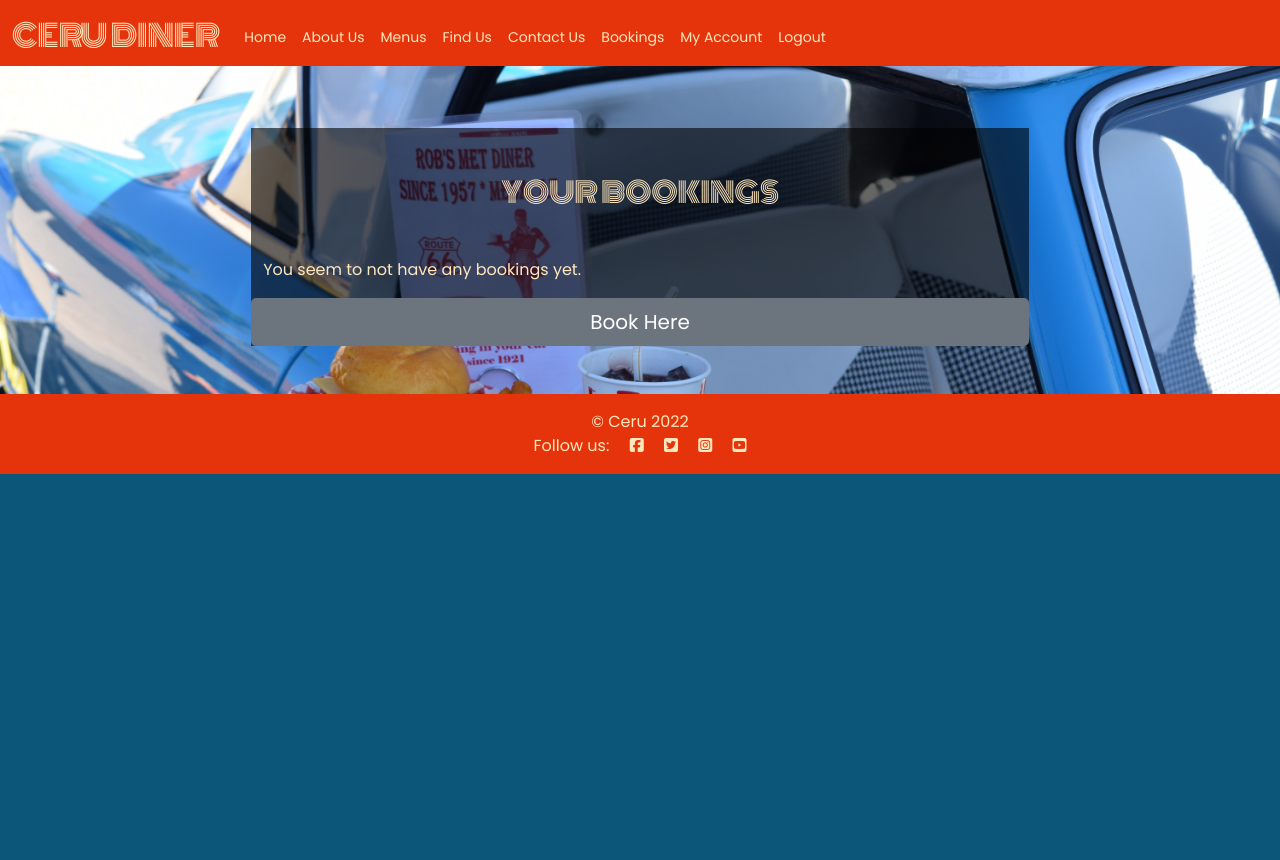
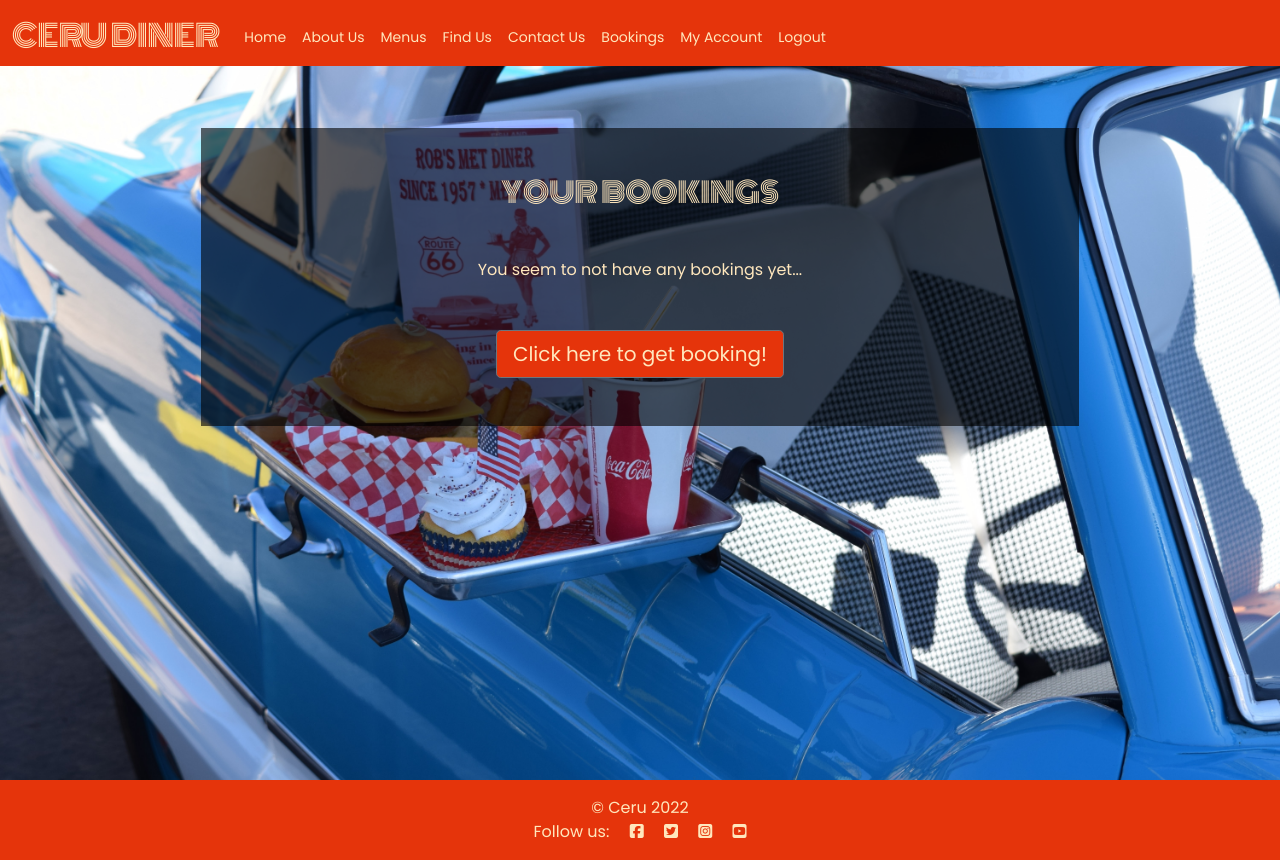
Before and after one commit to gabriel-alves-p/ceru-restaurant, a Django app: page /dashboard/ in a window 1280 px wide. Before the commit the page ends 474 px from the top, so only its background shows below. Run offline with Django 3.2, Linux system fonts and the light colour scheme; the visitor is signed in with stand-in values (Sample User, id 1); data that the repository does not hold is empty; some libraries are stand-ins or nearby versions.

Commit message:
style dashboard in case of no bookings found

```diff
--- a/static/css/style.css
+++ b/static/css/style.css
@@ -185,7 +185,7 @@ span {
 
 /* ---------------------------------------------------------------------------------- BOOKING_FORM.HTML */
 #booking-hero-image {
-    height: auto;
+    min-height: 780px;
     width: 100%;
     background: url('../images/hero.jpeg');
     background-size: cover;
@@ -274,6 +274,21 @@ h5 {
     align-items: center;
 }
 
+.booking-redirect1 {
+    align-items: center;
+}
+
+.booking-redirect {
+    background-color: #E5340B;
+    color: #FFE7BD;
+}
+
+.booking-redirect:hover {
+    background-color: #FFE7BD;
+    color: #E5340B;
+    transition: 1s;
+}
+
 /* ---------------------------------------------------------------------------------- EDIT_PASSWORD.HTML */
 #password-change-form li {
     color: #FFE7BD;
--- a/templates/dashboard.html
+++ b/templates/dashboard.html
@@ -1,6 +1,5 @@
 {% extends "base.html" %}
 {% load static %}
-
 {% block content %}
 
 <header id="booking-hero-image">
@@ -29,8 +28,22 @@
             </div>
             {% endfor %}
             {% else %}
-            <p>You seem to not have any bookings yet.</p>
-            <button class="btn btn-secondary btn-lg">Book Here</button>
+            <div class="col-12 d-flex align-items-center justify-content-center">
+                <p class="mb-5">You seem to not have any bookings yet...</p>
+            </div>
+            {% if user.is_authenticated %}
+            <div class="col-12 d-flex align-items-center justify-content-center">
+                <a href="{% url 'booking' %}" class="booking-redirect1">
+                    <button class="btn btn-secondary btn-lg mb-5 booking-redirect">Click here to get booking!</button>
+                </a>
+            </div>
+            {% else %}
+            <div class="col-12 d-flex align-items-center justify-content-center">
+                <a href="{% url 'accounts/signup' %}" class="booking-redirect1">
+                    <button class="btn btn-secondary btn-lg mb-5 booking-redirect">Click here to get booking!</button>
+                </a>
+            </div>
+            {% endif %}
             {% endif %}
             <!-- CODE CREDIT https://www.youtube.com/watch?v=3_3q_dE4_qs -->
             {% if is_paginated %}
@@ -38,14 +51,20 @@
                 <nav aria-label="page navigation">
                     <ul class="pagination align-items-center justify-content-center">
                         {% if page_obj.has_previous %}
-                        <li class="page-item"><a href="?page={{page_obj.previous_page_number}}"
-                                class="page-link">Previous</a></li>
+                        <li class="page-item">
+                            <a href="?page={{page_obj.previous_page_number}}" class="page-link">
+                                Previous
+                            </a>
+                        </li>
                         {% endif %}
                         {% for number in page_obj.paginator.page_range %}
-                        <li class="page-item"><a href="?page={{number}}" class="page-link">{{ number }}</a></li>
+                        <li class="page-item">
+                            <a href="?page={{number}}" class="page-link">{{ number }}</a>
+                        </li>
                         {% endfor %}
                         {% if page_obj.has_next %}
-                        <li class="page-item"><a href="?page={{page_obj.next_page_number}}" class="page-link">Next</a>
+                        <li class="page-item">
+                            <a href="?page={{page_obj.next_page_number}}" class="page-link">Next</a>
                         </li>
                         {% endif %}
                     </ul>
```
Also changed, not shown: static/css/edit_profile_style.css (+4 -4 lines).
